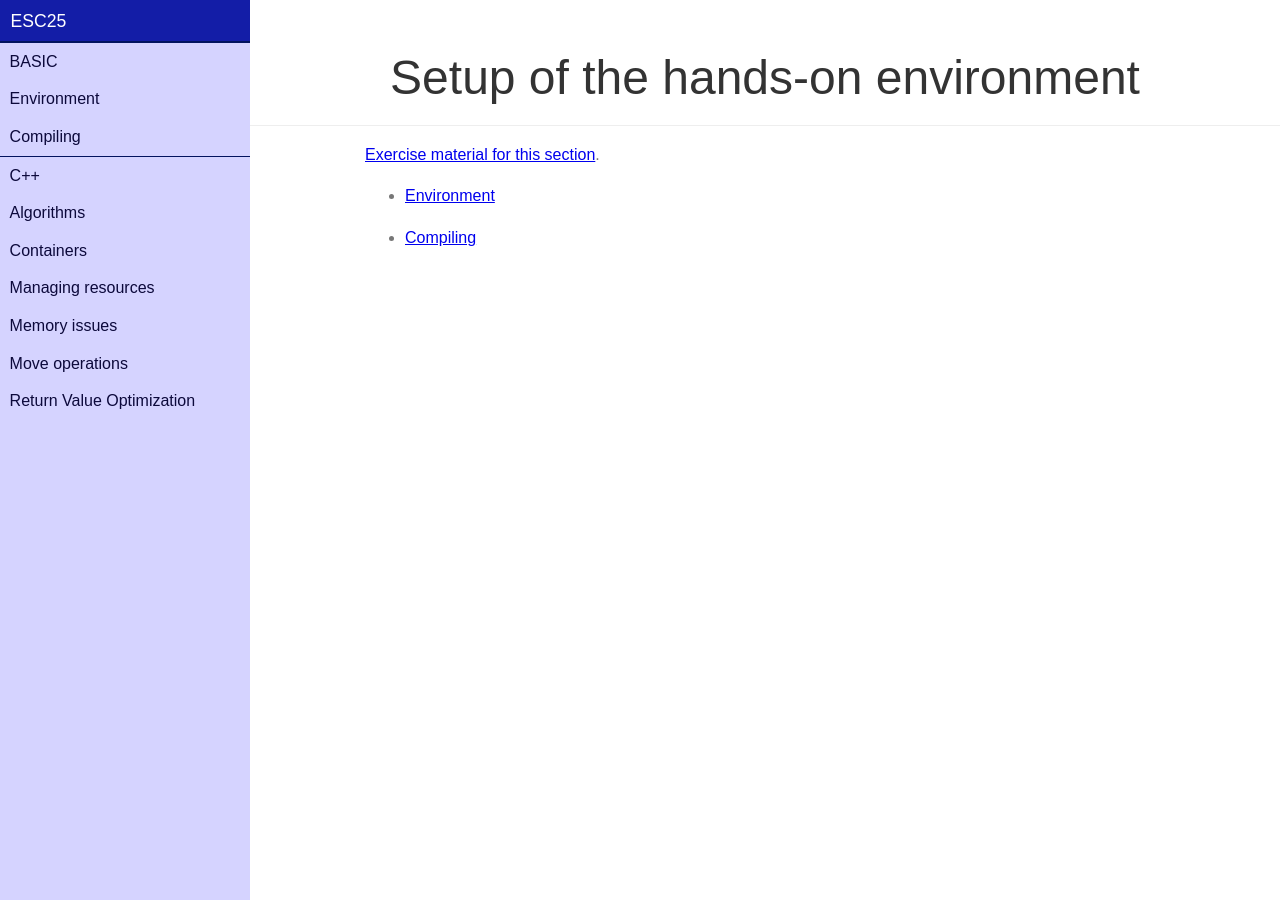
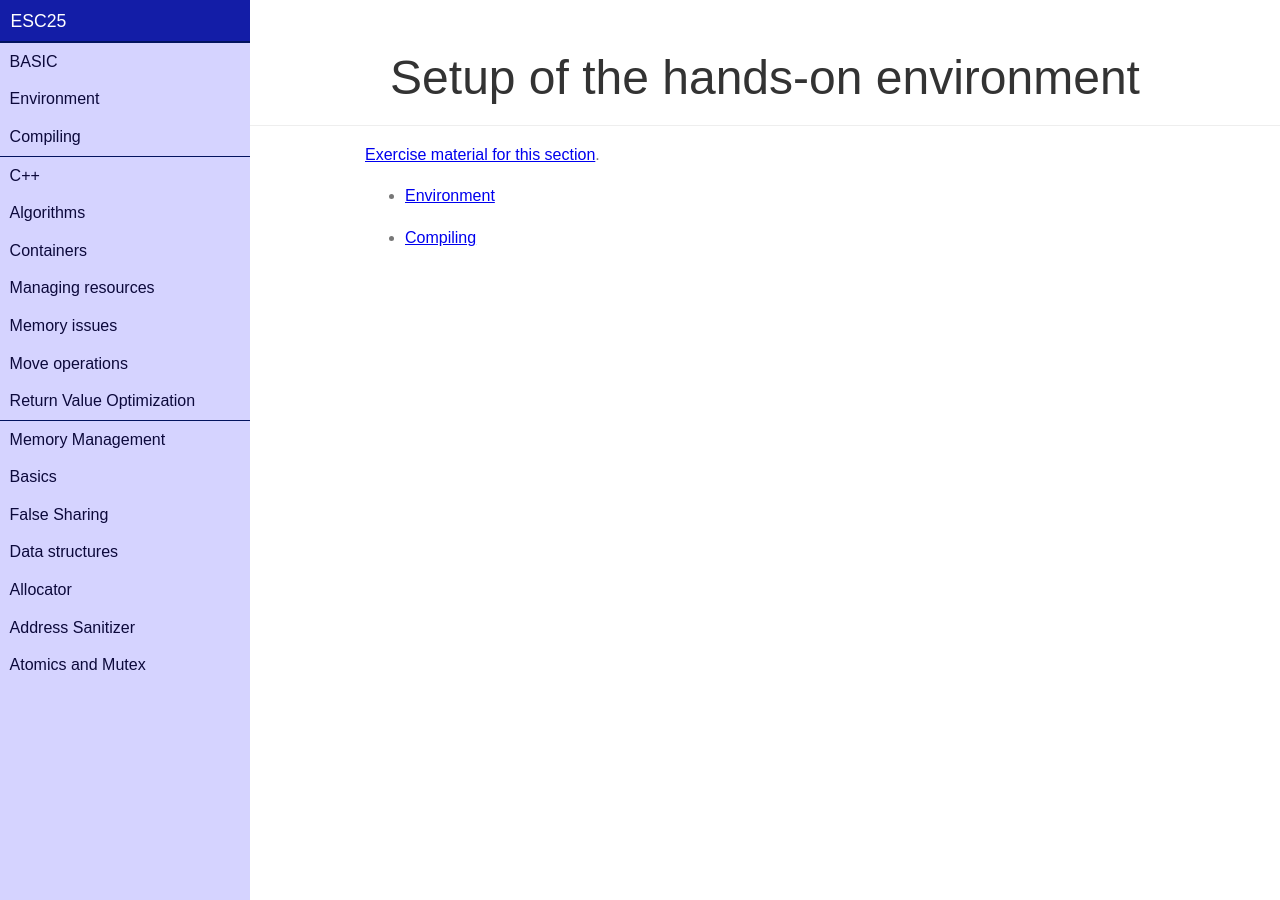
Before and after one commit to infn-esc/esc25, a Jekyll site: the page built from basic/index.md, in a window 1280 px wide. Built offline with Jekyll 4.4.1, drawn with Linux system fonts in a browser that asks for light colours; nearby versions of some CDN libraries.

Commit message:
add memory entries

```diff
--- a/_config.yml
+++ b/_config.yml
@@ -64,17 +64,19 @@ menu:
   #     label: threads and tbb
   #   - name: cuda
   #   - name: mpi
-  # - name: memory
-  #   label: Memory Management
-  #   items:
-  #   - name: basics
-  #   - name: fs
-  #     label: False Sharing
-  #   - name: datastructure
-  #     label: Data structures
-  #   - name: allocator
-  #   - name: asan
-  #     label: Address Sanitizer
+  - name: memory
+    label: Memory Management
+    items:
+    - name: basics
+    - name: fs
+      label: False Sharing
+    - name: datastructure
+      label: Data structures
+    - name: allocator
+    - name: asan
+      label: Address Sanitizer
+    - name: am
+      label: Atomics and Mutex
   # - name: pybind
   #   label: Python bindings
   #   items:
```
